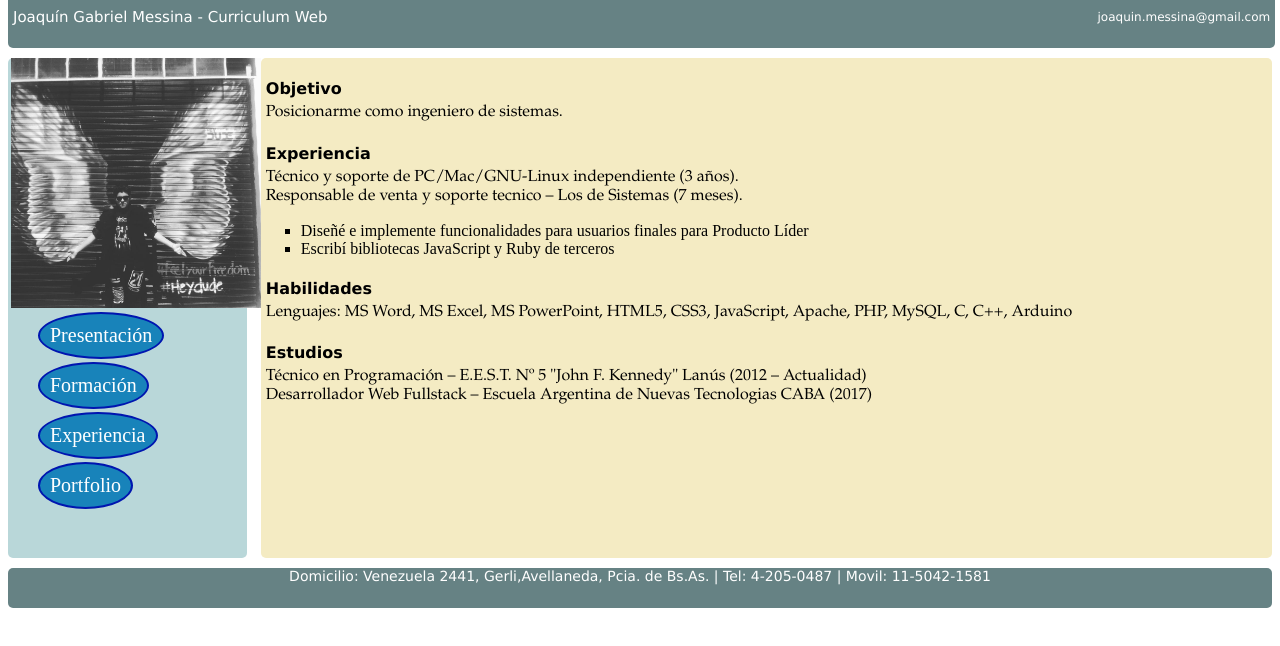
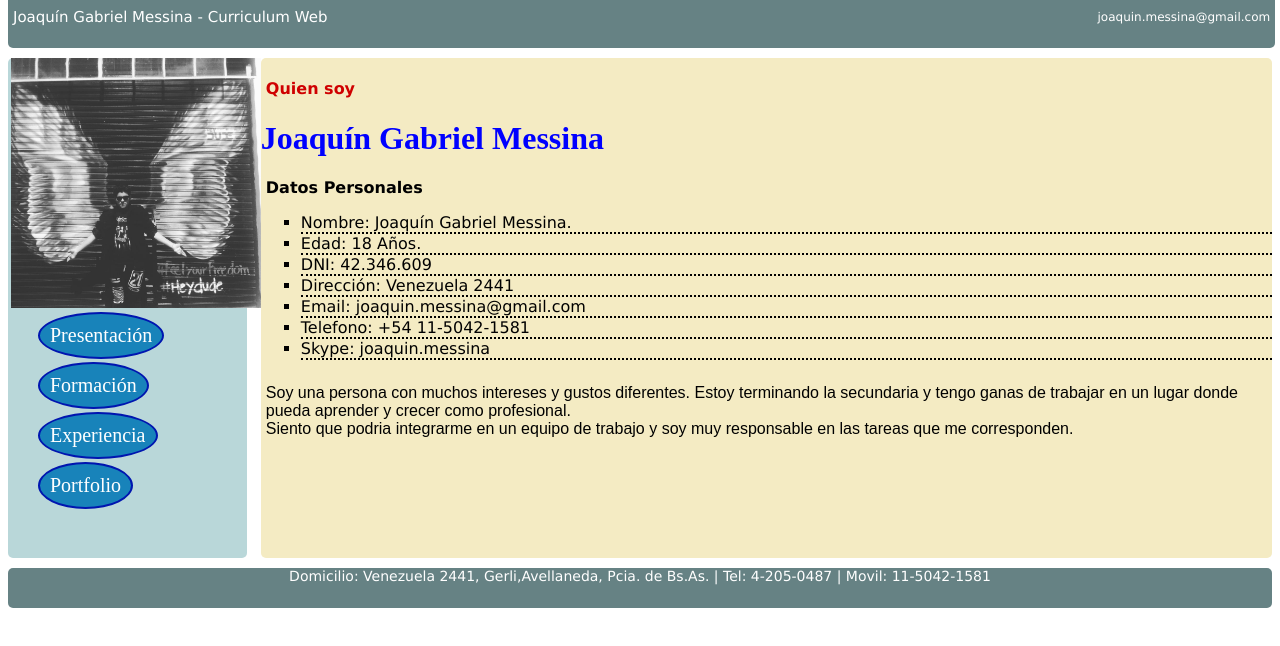
Before and after one commit to joamessina/MiCurriculumWeb, a plain HTML site: page index.html in a window 1280 px wide. Drawn offline with Linux system fonts and the light colour scheme.

Commit message:
Modificando el index

```diff
--- a/index.html
+++ b/index.html
@@ -1,15 +1,27 @@
 <!DOCTYPE html>
 <html>
 <head>
+	<link rel="stylesheet" type="text/css" href="stylesheet.css">
 	<meta charset="utf-8">
-		<link rel="stylesheet" type="text/css" href="stylesheet.css">
-		<title>Joaquín Messina - Curriculúm Web</title>
+	<title>Presentación</title>
 </head>
 <body>
+<style type="text/css">
+
+	.derecha ul{
+font-family: Verdana;
+
+}
+
+.derecha li{
+
+	border-bottom:2px dotted;
+}
+</style>
 <div id="encabezado">
 
 	<p id="nombre">Joaquín Gabriel Messina - Curriculum Web</p>
-			<a href="mailto:tú@tuemail.com"><p id="email">joaquin.messina@gmail.com</p></a>
+			<a href="mailto:joaquin.messina@gmail.com"><p id="email">joaquin.messina@gmail.com</p></a>
 	</div>
 
 	<div class="izquierda">
@@ -20,23 +32,20 @@
 	<a href="portfolio.html" class="boton">Portfolio</a>
 	</div>
 	<div class="derecha">
-		<h4>Objetivo</h4>
-			<p>Posicionarme como ingeniero de sistemas.</p>
-			<h4>Experiencia</h4>
-			<p>Técnico y soporte de PC/Mac/GNU-Linux independiente (3 años).<br>
-				Responsable de venta y soporte tecnico – Los de Sistemas (7 meses).</p>
+		<h4 style="color:#CF0000;">Quien soy</h4>
+			<h1 style="color:blue;">Joaquín Gabriel Messina</h1>
+			<h4>Datos Personales</h4>
 			<ul>
-				<li>Diseñé e implemente funcionalidades para usuarios finales para Producto Líder</li>
-				<li>Escribí bibliotecas JavaScript y Ruby de terceros</li>
+				<li>Nombre: Joaquín Gabriel Messina.</li>
+				<li>Edad: 18 Años.</li>
+				<li>DNI: 42.346.609</li>
+				<li>Dirección: Venezuela 2441</li>
+				<li>Email: joaquin.messina@gmail.com</li>
+				<li>Telefono: +54 11-5042-1581</li>
+				<li>Skype: joaquin.messina</li>
 			</ul>
-			<h4>Habilidades</h4>
-			<p>Lenguajes: MS Word, MS Excel, MS PowerPoint, HTML5, CSS3, JavaScript, Apache, PHP, MySQL, C, C++, Arduino
-</p>
-
-			<h4>Estudios</h4>
-			<p>Técnico en Programación – E.E.S.T. Nº 5 "John F. Kennedy" Lanús (2012 – Actualidad)<br>
-			Desarrollador Web Fullstack – Escuela Argentina de Nuevas Tecnologias
-			CABA (2017)</p>
+			<br><p style="font-family: arial;">Soy una persona con muchos intereses y gustos diferentes. Estoy terminando la secundaria y tengo ganas de trabajar en un lugar donde pueda aprender y crecer como profesional.<br>
+			Siento que podria integrarme en un equipo de trabajo y soy muy responsable en las tareas que me corresponden.</p>
 
 	</div>
 	<div id="pie">
@@ -45,5 +54,8 @@
 
 
 </div>
+
+
+
 </body>
 </html>
```
Lines whose indentation alone changed are shown as unchanged.
